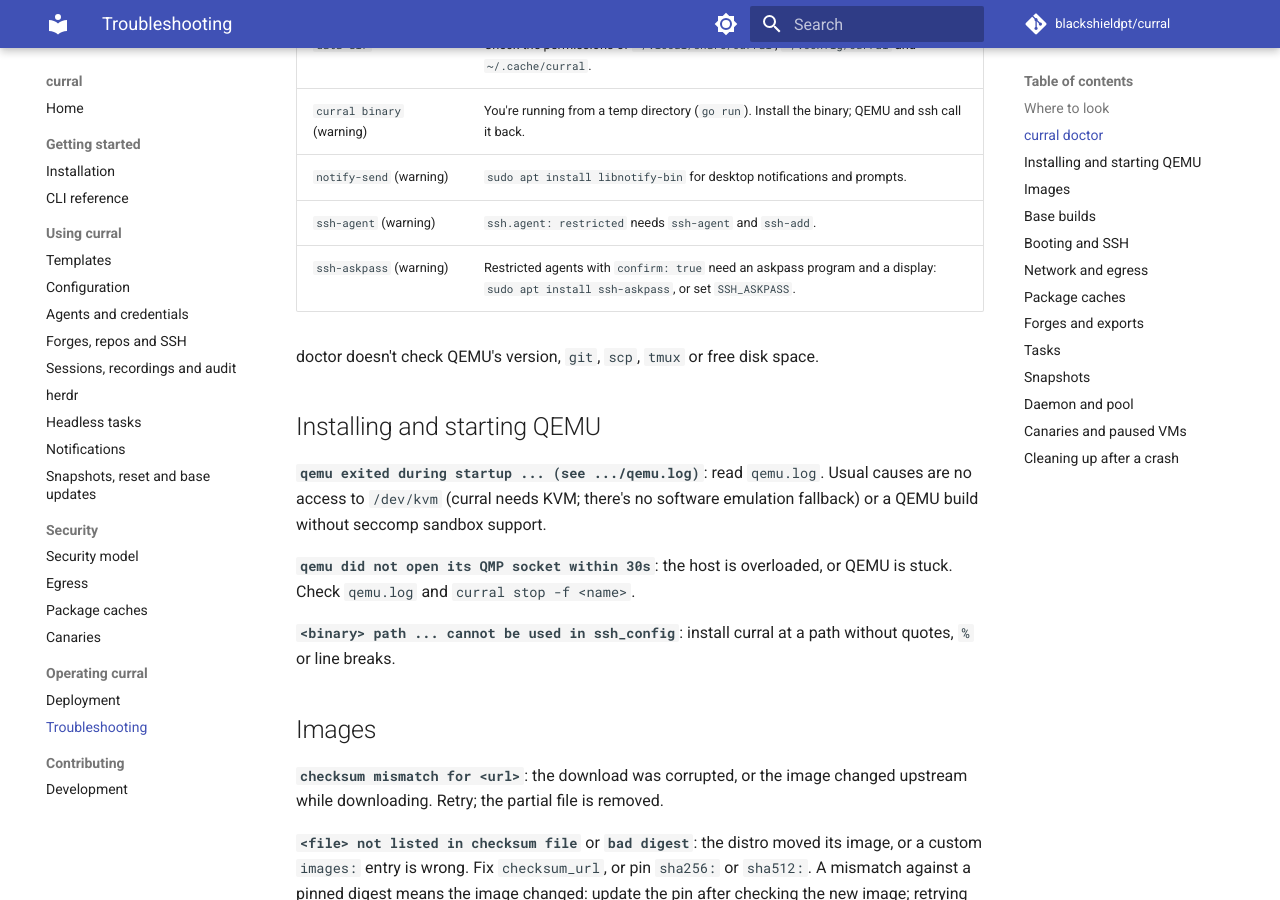
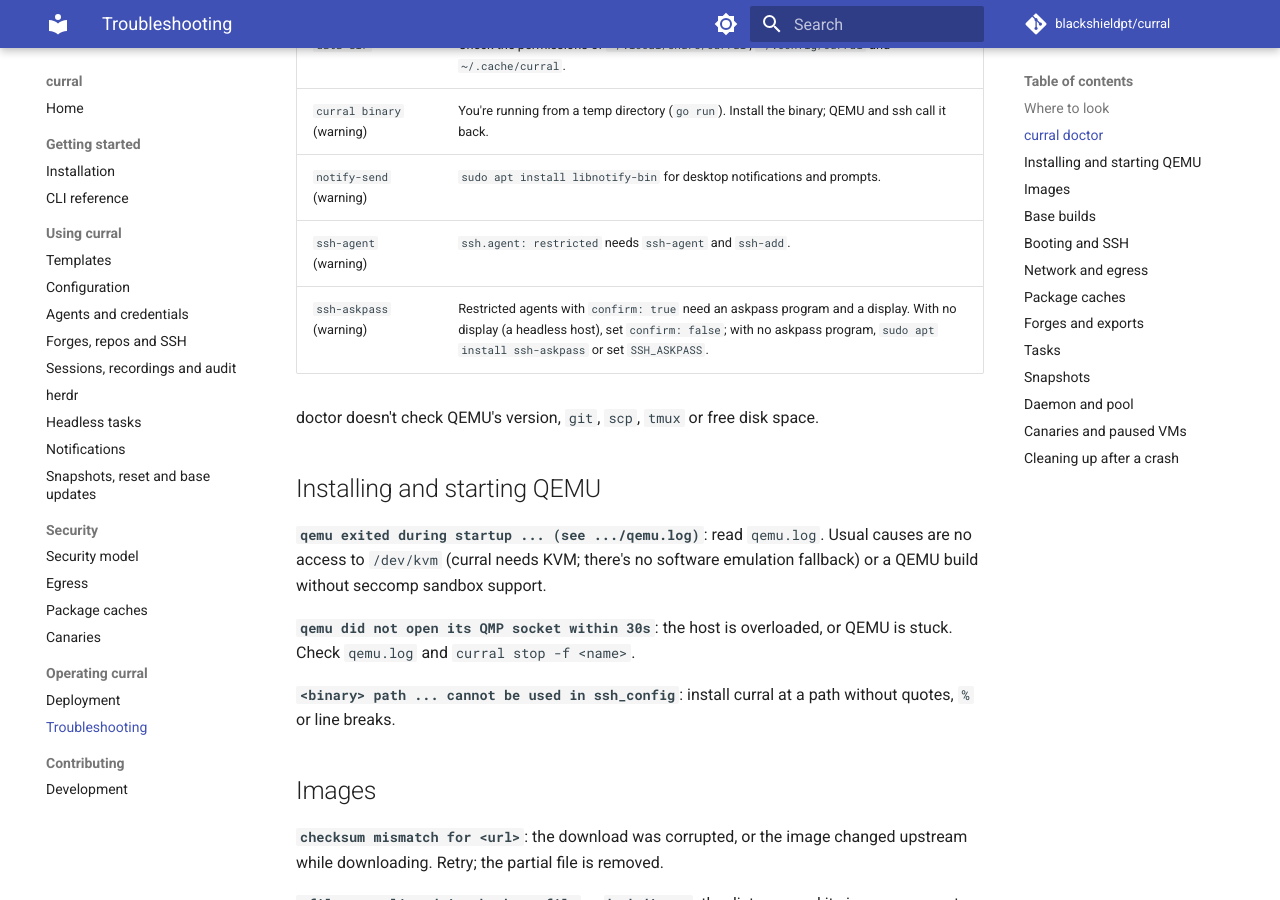
Before and after one commit to blackshieldpt/catchpen, an MkDocs documentation site: the page built from docs/troubleshooting.md, in a window 1280 px wide and 900 px high, scrolled down 1416 px. Built offline with MkDocs 1.6.1 and Material for MkDocs 9.7.7, drawn with Linux system fonts in a browser that asks for light colours; comment, search, counter and statistics services are not loaded.

Commit message:
Say whether doctor's ssh-askpass warning lacks a display or a program

```diff
--- a/docs/troubleshooting.md
+++ b/docs/troubleshooting.md
@@ -35,7 +35,7 @@ you can inspect it. Stop or destroy it afterwards.
 | `curral binary` (warning) | You're running from a temp directory (`go run`). Install the binary; QEMU and ssh call it back. |
 | `notify-send` (warning) | `sudo apt install libnotify-bin` for desktop notifications and prompts. |
 | `ssh-agent` (warning) | `ssh.agent: restricted` needs `ssh-agent` and `ssh-add`. |
-| `ssh-askpass` (warning) | Restricted agents with `confirm: true` need an askpass program and a display: `sudo apt install ssh-askpass`, or set `SSH_ASKPASS`. |
+| `ssh-askpass` (warning) | Restricted agents with `confirm: true` need an askpass program and a display. With no display (a headless host), set `confirm: false`; with no askpass program, `sudo apt install ssh-askpass` or set `SSH_ASKPASS`. |
 
 doctor doesn't check QEMU's version, `git`, `scp`, `tmux` or free disk space.
 
```
Also changed, not shown: CHANGELOG.md (+6 -0 lines), 1 other file.
